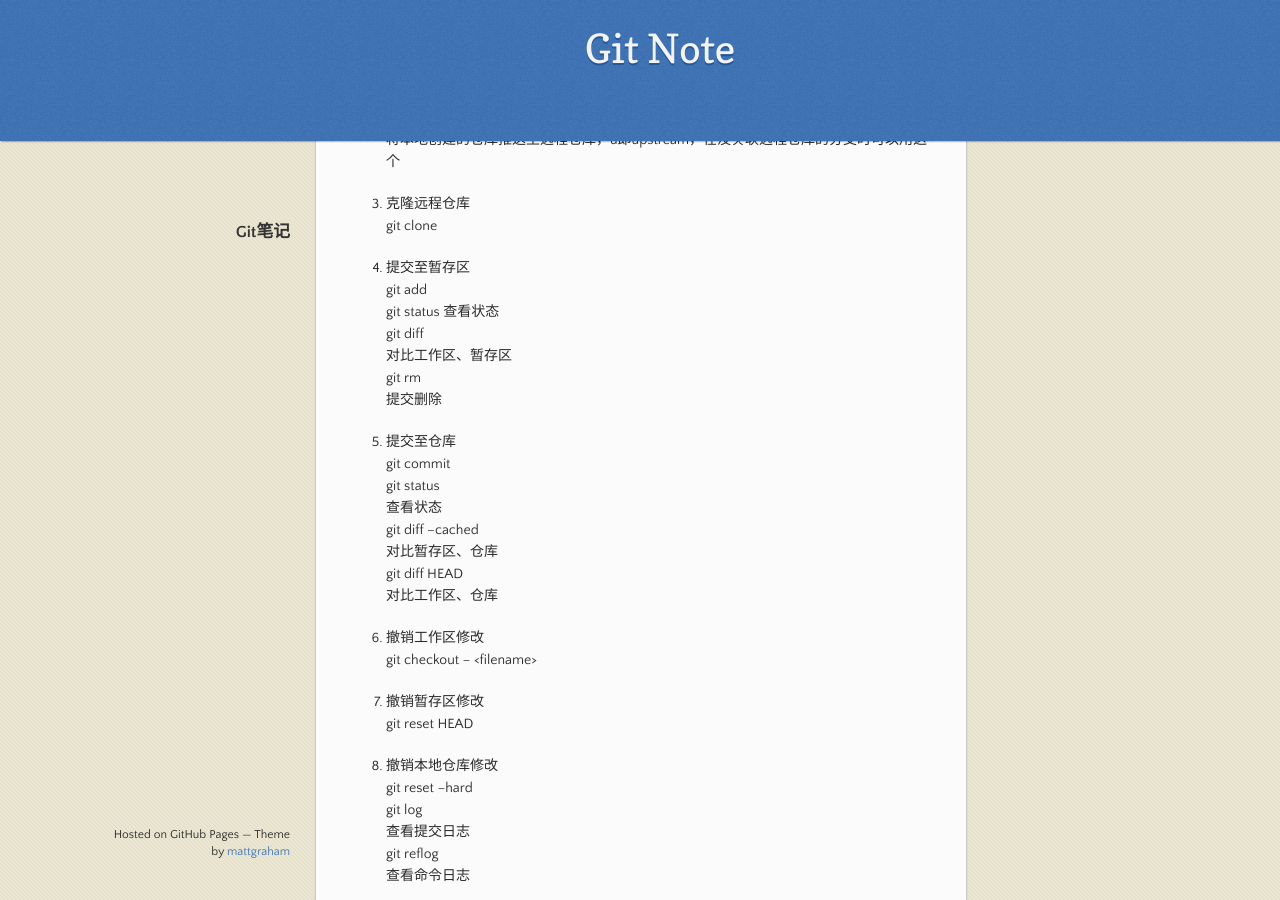
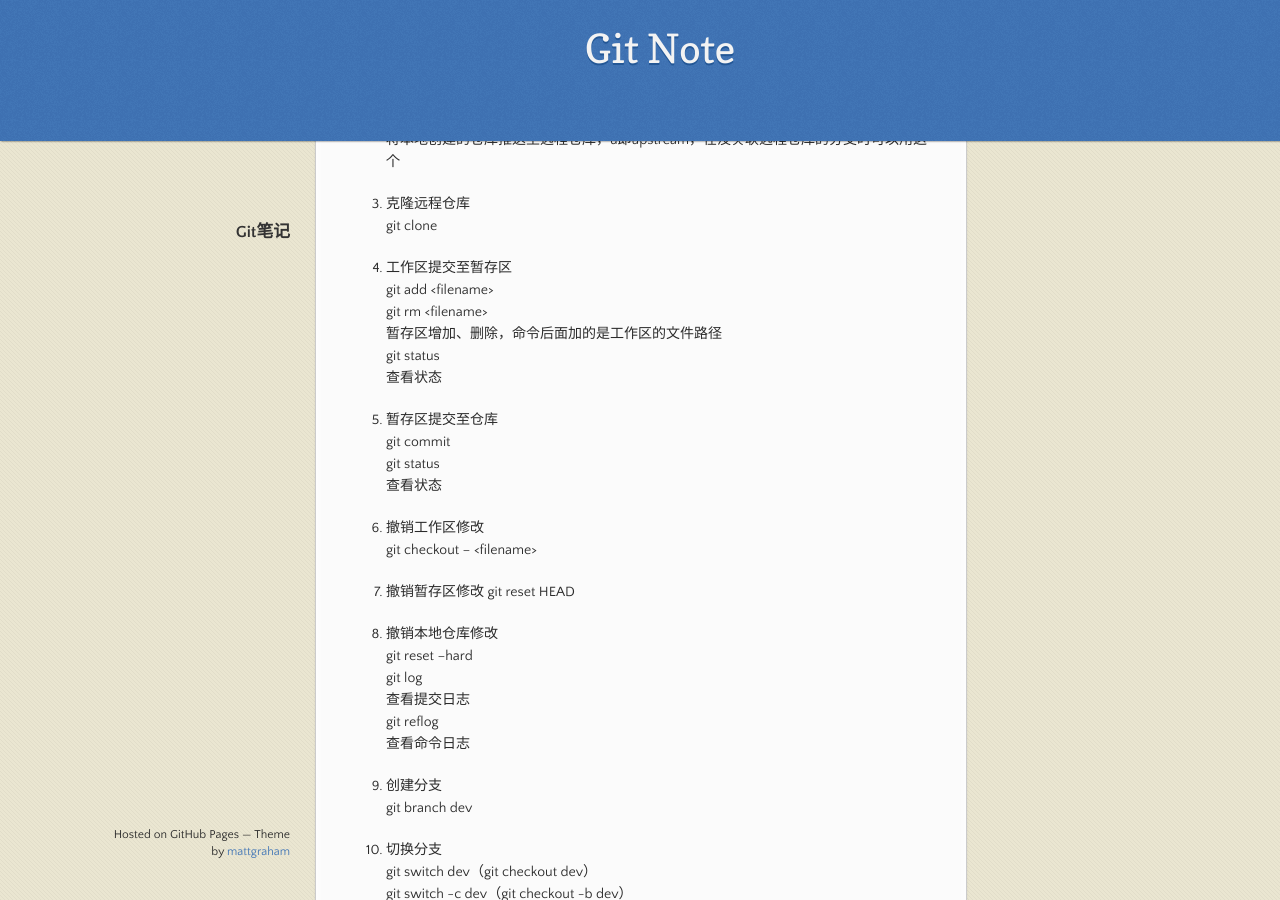
Before and after one commit to lvv9/lvv9.github.io, a Jekyll site: the page built from _posts/2020-06-25-git-note.md, in a window 1280 px wide and 900 px high, scrolled down 623 px. Built offline with Jekyll 4.4.1, drawn with Linux system fonts in a browser that asks for light colours; our own code applies the rules of GitHub Pages for plain Markdown files; comment, search, counter and statistics services are not loaded; the repository's description, which GitHub fills in, is left out.

Commit message:
Update 2020-06-25-git-note.md

```diff
--- a/_posts/2020-06-25-git-note.md
+++ b/_posts/2020-06-25-git-note.md
@@ -1,87 +1,81 @@
 # Git笔记
 
-0. PRE
+0. PRE<br>
 工作区（working tree）——暂存区（index/stage）——仓库（repository）
 ![git基础概念](https://github.com/lvv9/lvv9.github.io/blob/master/pic/1352126739_7909.jpg?raw=true)
 
-1. 创建仓库
-git init
-会根据当前的目录创建一个本地仓库
-git remote add
-创建仓库后可以关联空的远程仓库
-git push -u
+1. 创建仓库<br>
+git init<br>
+会根据当前的目录创建一个本地仓库<br>
+git remote add<br>
+创建仓库后可以关联空的远程仓库<br>
+git push -u<br>
 将本地创建的仓库推送至远程仓库，u即upstream，在没关联远程仓库的分支时可以用这个
 
-2. 克隆远程仓库
+2. 克隆远程仓库<br>
 git clone
 
-3. 提交至暂存区
-git add
-git status
+3. 工作区提交至暂存区<br>
+git add \<filename><br>
+git rm \<filename><br>
+暂存区增加、删除，命令后面加的是工作区的文件路径<br>
+git status<br>
 查看状态
-git diff
-对比工作区、暂存区
-git rm
-提交删除
 
-4. 提交至仓库
-git commit
-git status
+4. 暂存区提交至仓库<br>
+git commit<br>
+git status<br>
 查看状态
-git diff --cached
-对比暂存区、仓库
-git diff HEAD
-对比工作区、仓库
 
-5. 撤销工作区修改
+5. 撤销工作区修改<br>
 git checkout -- \<filename>
 
 6. 撤销暂存区修改
 git reset HEAD
 
-7. 撤销本地仓库修改
-git reset --hard
-git log
-查看提交日志
-git reflog
+7. 撤销本地仓库修改<br>
+git reset --hard<br>
+git log<br>
+查看提交日志<br>
+git reflog<br>
 查看命令日志
 
-8. 创建分支
+8. 创建分支<br>
 git branch dev
 
-9. 切换分支
-git switch dev（git checkout dev）
-git switch -c dev（git checkout -b dev）
-创建并切换分支
-git stash
-工作区和暂存区是所有分支共享，切换前可以先保存这个分支的现场
-git stash list
-查看
-git stash apply
-恢复
-git stash drop
-删除
+9. 切换分支<br>
+git switch dev（git checkout dev）<br>
+git switch -c dev（git checkout -b dev）<br>
+创建并切换分支<br>
+git stash<br>
+工作区和暂存区是所有分支共享，切换前可以先保存这个分支的现场<br>
+git stash list<br>
+查看<br>
+git stash apply<br>
+恢复<br>
+git stash drop<br>
+删除<br>
 git stash pop
 恢复并删除
 
-10. 查看分支
+10. 查看分支<br>
 git branch
 
-11. 合并分支
-git merge dev
-git merge --no-ff dev
+11. 合并分支<br>
+git merge dev<br>
+git merge --no-ff dev<br>
 忽略ff模式(若分支没有冲突，默认启动）
 
-12. 删除分支
-git branch -d dev
-git branch -D dev
+12. 删除分支<br>
+git branch -d dev<br>
+git branch -D dev<br>
 删除未合并的分支
 
-13. 按提交追平
+13. 按提交追平<br>
 git cherry-pick
 
-14. 抓取远程分支
+14. 抓取远程分支<br>
 git pull origin/dev dev
 
-15. 推送分支
+15. 推送分支<br>
 git push origin dev
```
